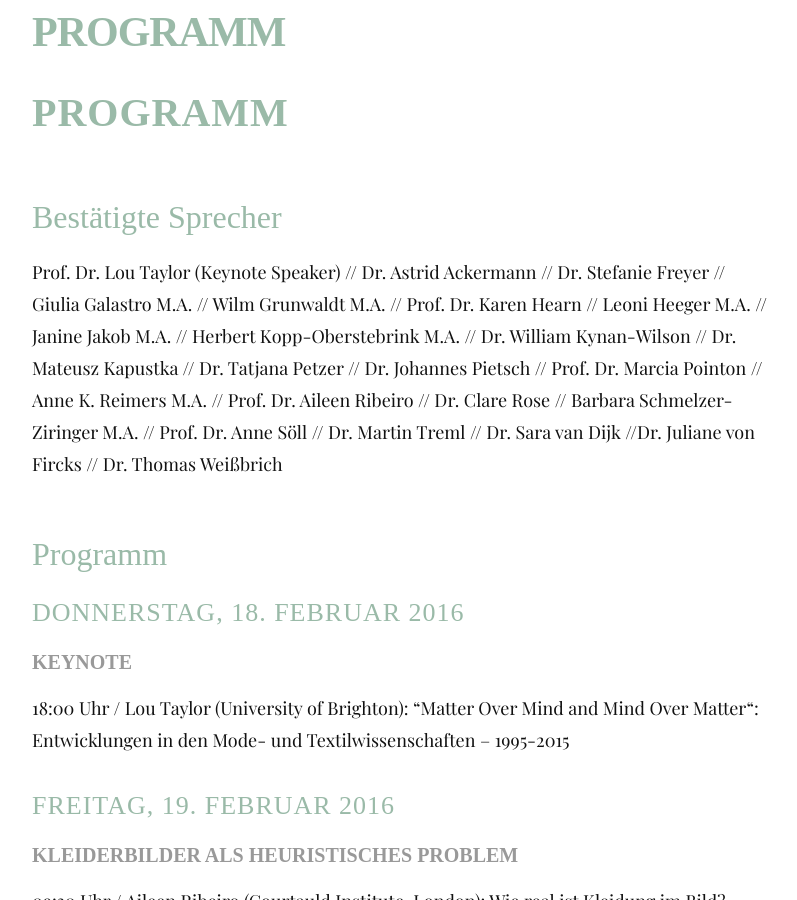
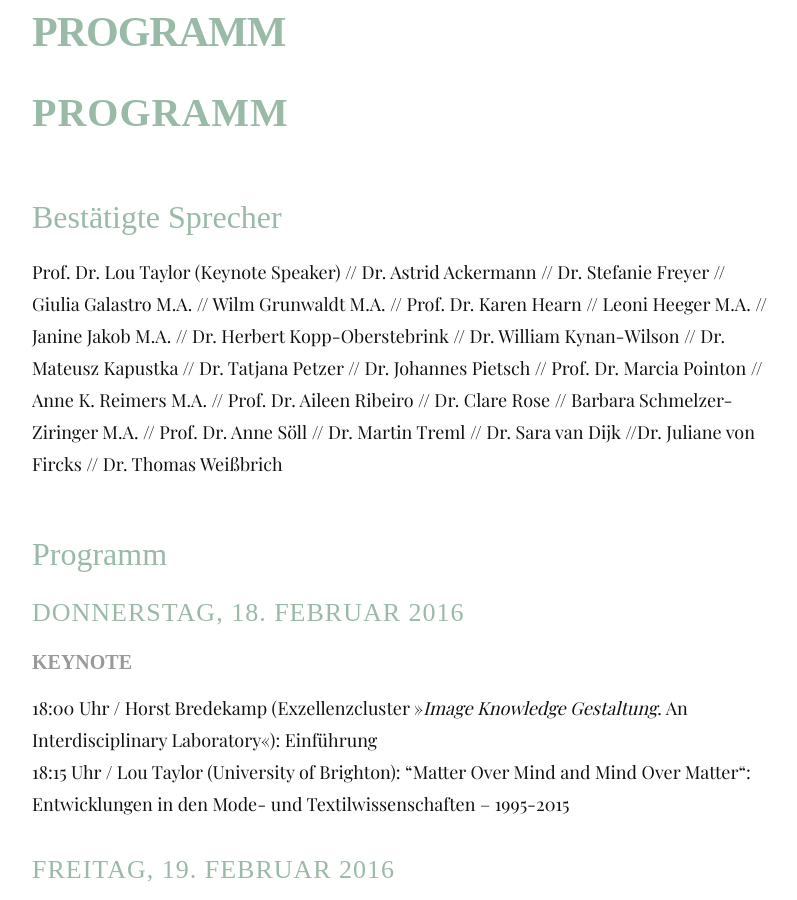
Before and after one commit to hu-bwg/website-zeichen-und-symbole, a Jekyll site: the page built from src/de/02_programme.md, in a window 1280 px wide and 900 px high, scrolled down 366 px. Shown: the whole window, without its empty margins (238-1035 px from the left). Built offline with Jekyll 4.4.1, drawn with Linux system fonts in a browser that asks for light colours; some web fonts are replaced.

Commit message:
Kleine Änderung Programm Einführung HB

```diff
--- a/src/de/02_programme.md
+++ b/src/de/02_programme.md
@@ -7,14 +7,15 @@
 # Programm
 
 ## Bestätigte Sprecher
-Prof. Dr. Lou Taylor (Keynote Speaker) // Dr. Astrid Ackermann // Dr. Stefanie Freyer // Giulia Galastro M.A. // Wilm Grunwaldt M.A. // Prof. Dr. Karen Hearn // Leoni Heeger M.A. // Janine Jakob M.A. // Herbert Kopp-Oberstebrink M.A. // Dr. William Kynan-Wilson // Dr. Mateusz Kapustka // Dr. Tatjana Petzer // Dr. Johannes Pietsch // Prof. Dr. Marcia Pointon // Anne K. Reimers M.A. // Prof. Dr. Aileen Ribeiro // Dr. Clare Rose // Barbara Schmelzer-Ziringer M.A. // Prof. Dr. Anne Söll // Dr. Martin Treml // Dr. Sara van Dijk //Dr. Juliane von Fircks // Dr. Thomas Weißbrich
+Prof. Dr. Lou Taylor (Keynote Speaker) // Dr. Astrid Ackermann // Dr. Stefanie Freyer // Giulia Galastro M.A. // Wilm Grunwaldt M.A. // Prof. Dr. Karen Hearn // Leoni Heeger M.A. // Janine Jakob M.A. // Dr. Herbert Kopp-Oberstebrink // Dr. William Kynan-Wilson // Dr. Mateusz Kapustka // Dr. Tatjana Petzer // Dr. Johannes Pietsch // Prof. Dr. Marcia Pointon // Anne K. Reimers M.A. // Prof. Dr. Aileen Ribeiro // Dr. Clare Rose // Barbara Schmelzer-Ziringer M.A. // Prof. Dr. Anne Söll // Dr. Martin Treml // Dr. Sara van Dijk //Dr. Juliane von Fircks // Dr. Thomas Weißbrich
 
 ## Programm
 
 ### Donnerstag, 18. Februar 2016
 
 #### Keynote
-18:00 Uhr / Lou Taylor (University of Brighton): "Matter Over Mind and Mind Over Matter“: Entwicklungen in den Mode- und Textilwissenschaften – 1995-2015
+18:00 Uhr / Horst Bredekamp (Exzellenzcluster »_Image Knowledge Gestaltung_. An Interdisciplinary Laboratory«): Einführung
+18:15 Uhr / Lou Taylor (University of Brighton): "Matter Over Mind and Mind Over Matter“: Entwicklungen in den Mode- und Textilwissenschaften – 1995-2015
 
 ### Freitag, 19. Februar 2016
 
```
